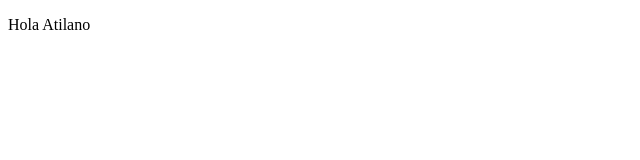
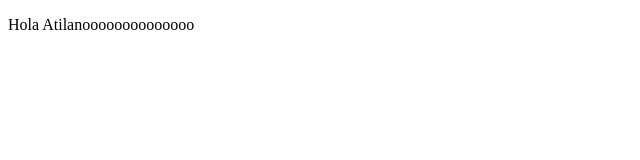
Before and after one commit to JavierCampo0/ci-cd, a plain HTML site: page src/index.html in a window 1280 px wide. Shown: the whole page, without its empty margins (0-640 px from the left). Drawn offline with Linux system fonts and the light colour scheme.

Commit message:
feat: add cd

```diff
--- a/src/index.html
+++ b/src/index.html
@@ -1,5 +1,5 @@
 <!DOCTYPE html>
 <html>
 <head><title>ATILANO</title></head>
-<body><p>Hola Atilano</p></body>
+<body><p>Hola Atilanoooooooooooooo</p></body>
 </html>
```
Also changed, not shown: 2 other files.
